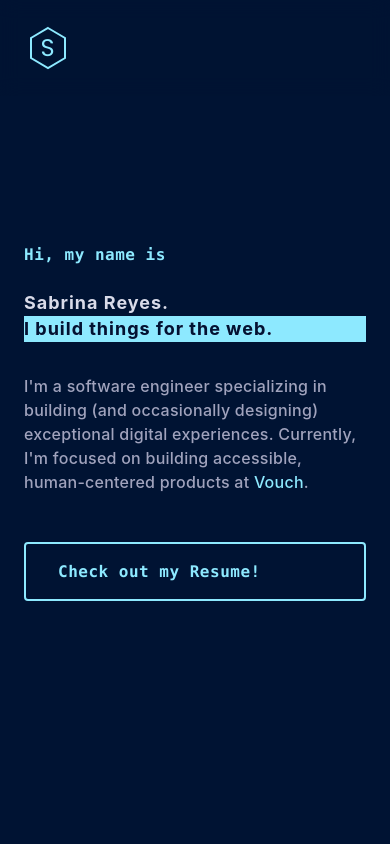
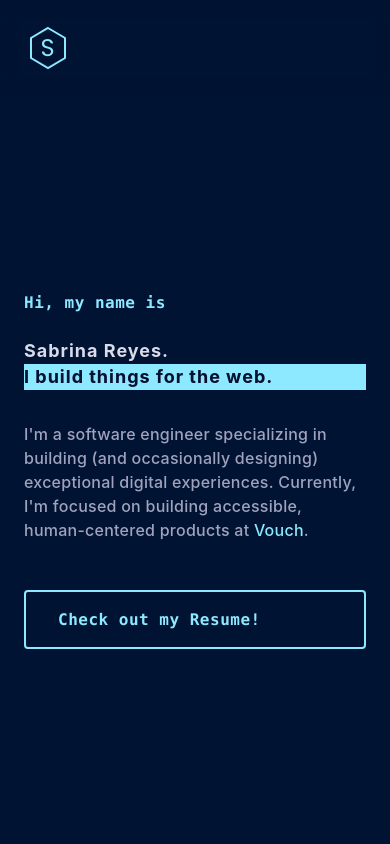
Before and after one commit to sabrinaspage/digital-ocean-app, a React (Create React App) app: page / in a window 390 px wide. Shown: the top 844 px of the page. Built offline with nearby package versions, Linux system fonts and the light colour scheme.

Commit message:
header fix

```diff
--- a/src/styles/Hero.css
+++ b/src/styles/Hero.css
@@ -4,7 +4,7 @@
   display: flex;
   flex-direction: column;
   justify-content: center;
-  padding: 0 158px;
+  padding: 112px 158px 0;
   max-width: 1440px;
   margin: 0 auto;
 }
@@ -105,7 +105,7 @@
 
 @media (max-width: 768px) {
   .hero {
-    padding: 0 24px;
+    padding: 96px 24px 0;
   }
 
   .hero-title,
```
